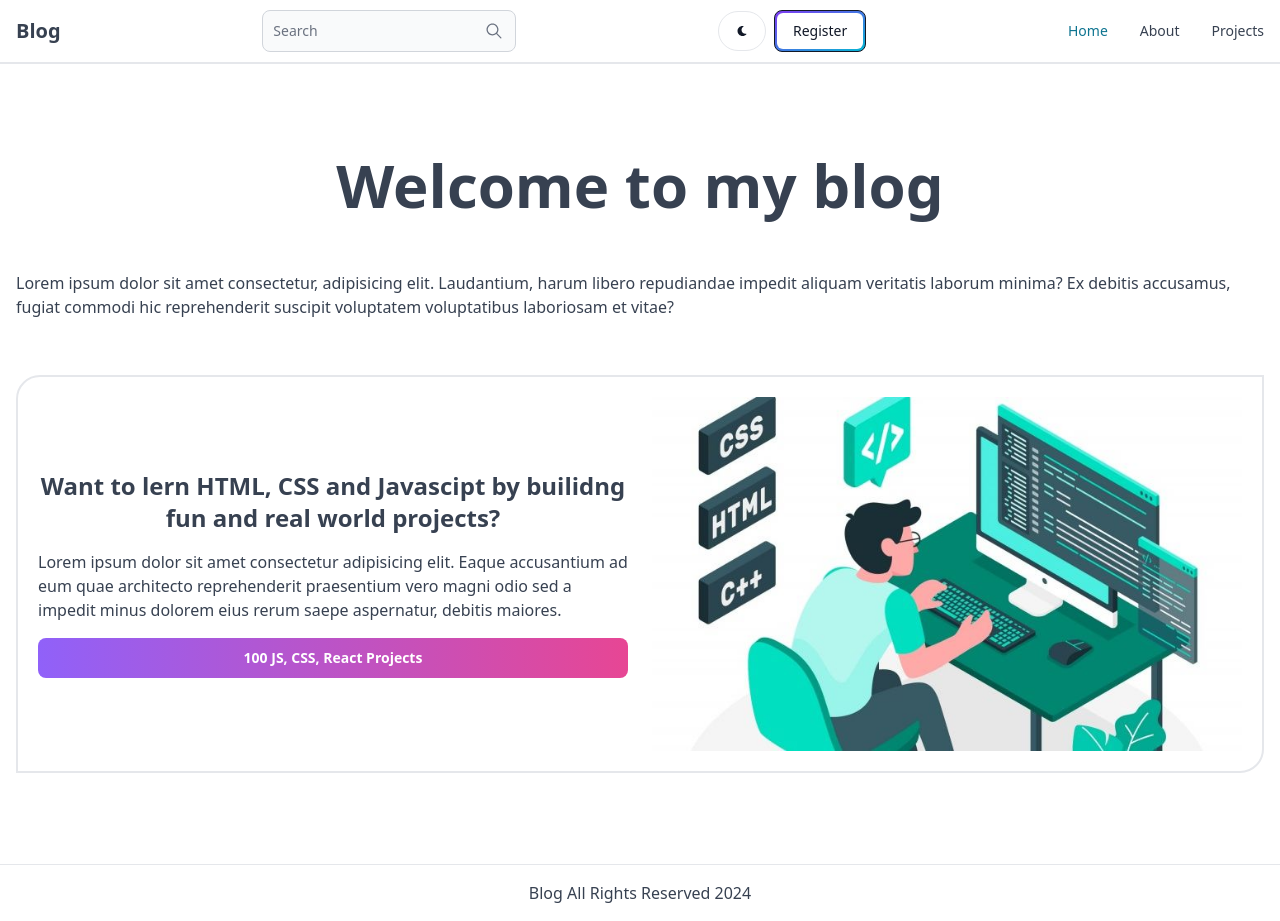
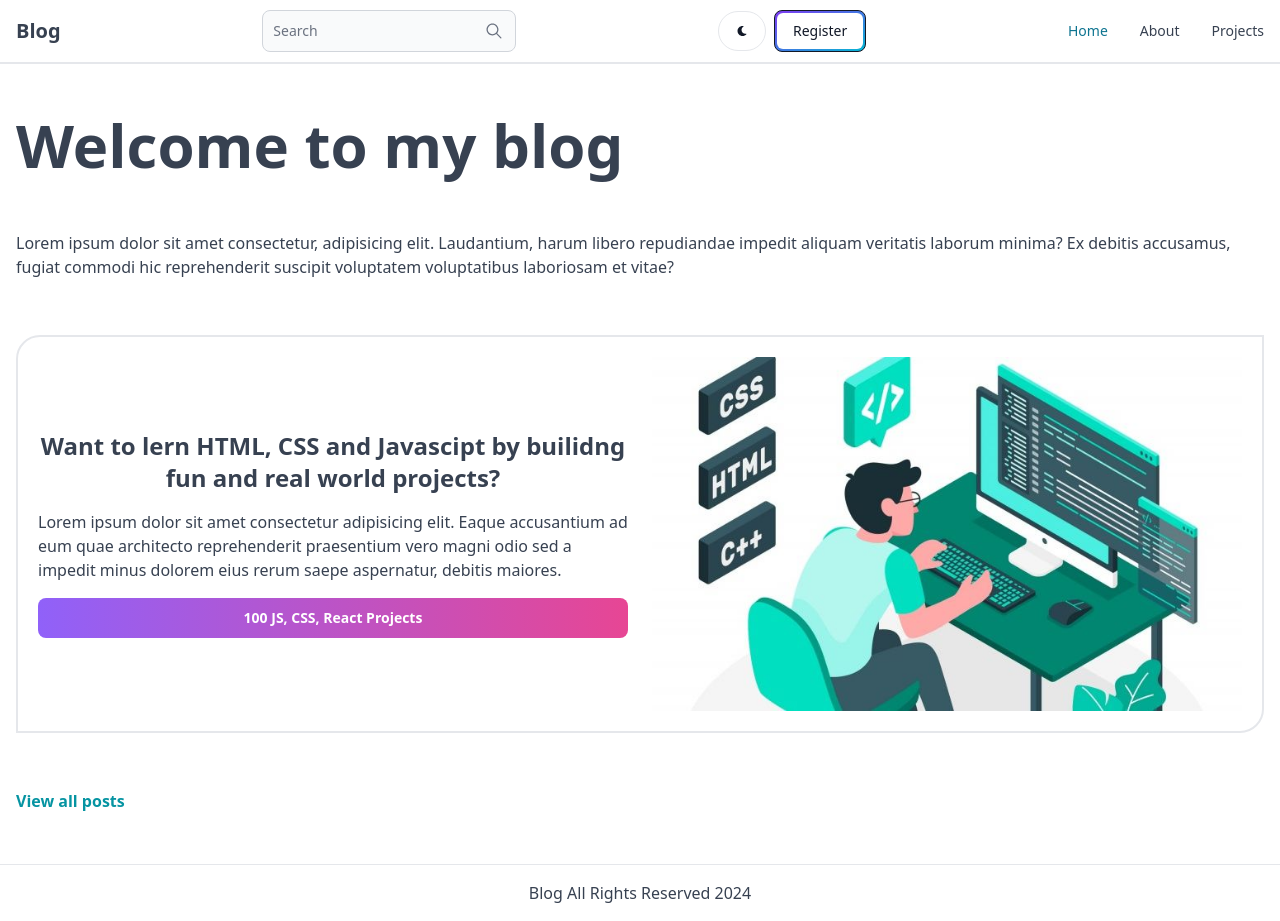
Before and after one commit to jsgiovani/blog-client, a React (Vite) app: page / in a window 1280 px wide. Built offline with nearby package versions, Linux system fonts and the light colour scheme.

Commit message:
add home page

```diff
--- a/src/pages/Home.jsx
+++ b/src/pages/Home.jsx
@@ -1,13 +1,16 @@
 import React from 'react'
 import CallToAction from '../components/CallToAction'
+import { Link } from 'react-router-dom'
 
 const Home = () => {
   return (
     <div className='min-h-screen max-w-7xl md:mx-auto'>
-      <div className='flex flex-col items-center justify-center h-screen space-y-14 p-4'>
+      <div className='flex flex-col items-center md:items-start justify-center h-screen space-y-14 p-4'>
         <h1 className='text-3xl font-bold lg:text-6xl  '>Welcome to my blog</h1>
         <p>Lorem ipsum dolor sit amet consectetur, adipisicing elit. Laudantium, harum libero repudiandae impedit aliquam veritatis laborum minima? Ex debitis accusamus, fugiat commodi hic reprehenderit suscipit voluptatem voluptatibus laboriosam et vitae?</p>
         <CallToAction/>
+
+        <Link className="text-sx text-teal-500 font-bold hover:underline" to="/search">View all posts</Link>
       </div>
     </div>
   )
```
